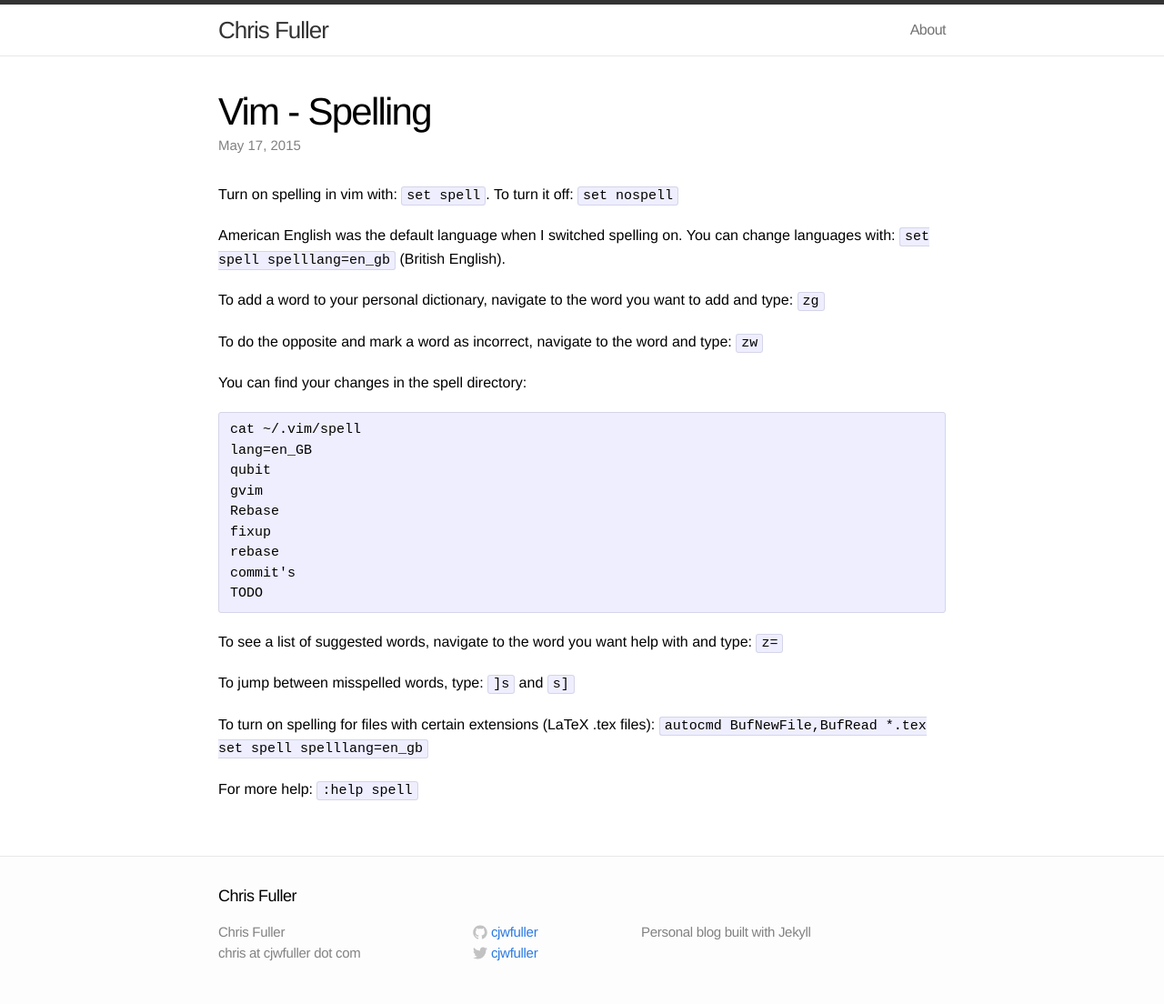
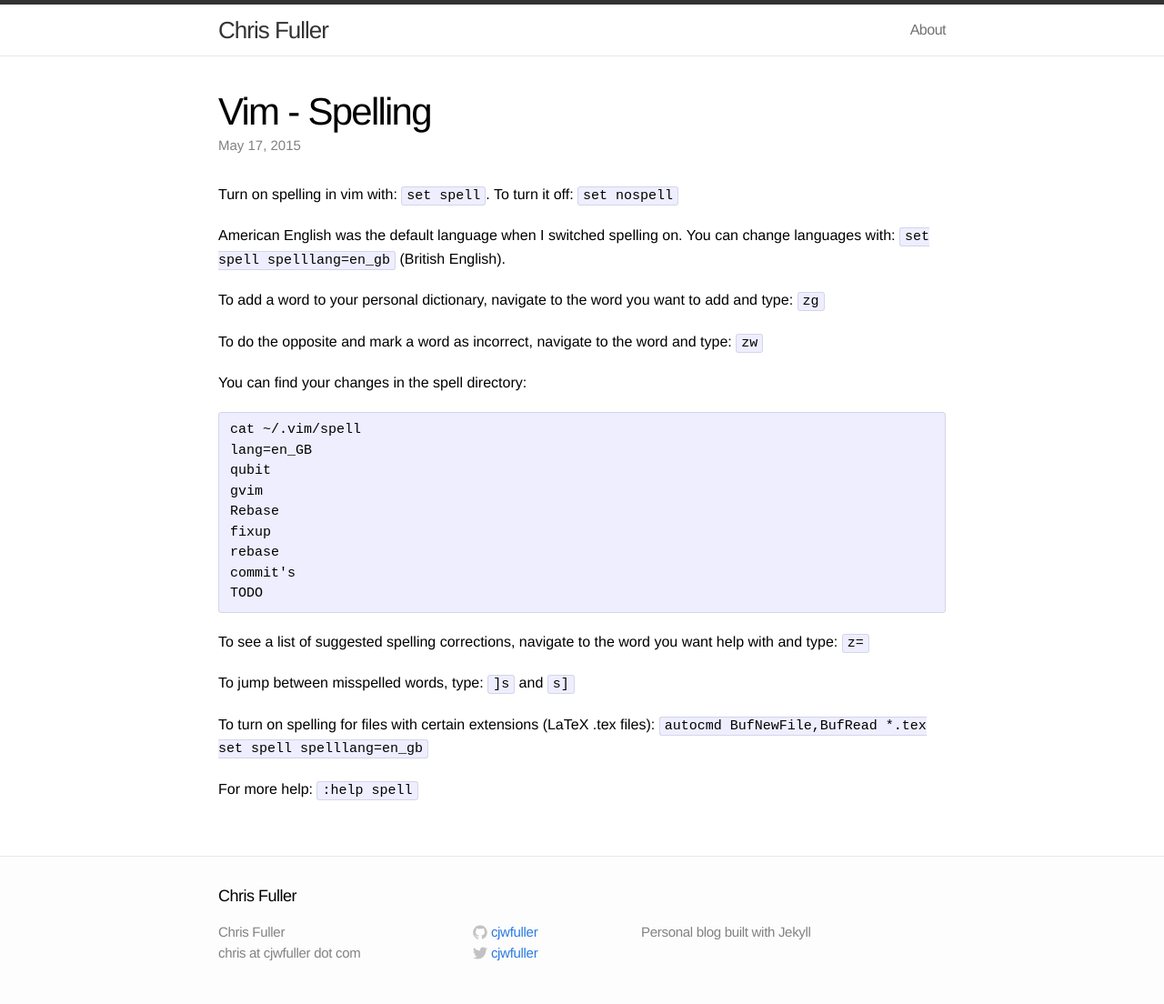
Before and after one commit to cjwfuller/cjwfuller.github.io, a Jekyll site: the page built from _posts/2015-5-17-vim-spelling.html, in a window 1280 px wide. Shown: the whole page at 91% size. Built offline with Jekyll 4.4.1, drawn with Linux system fonts in a browser that asks for light colours.

Commit message:
improve spelling correction paragraph wording

```diff
--- a/_posts/2015-5-17-vim-spelling.html
+++ b/_posts/2015-5-17-vim-spelling.html
@@ -32,7 +32,7 @@ commit's
 TODO
 </pre>
 <p>
-	To see a list of suggested words, navigate to the word you want help with and type: <code>z=</code>
+	To see a list of suggested spelling corrections, navigate to the word you want help with and type: <code>z=</code>
 </p>
 <p>
 	To jump between misspelled words, type: <code>]s</code> and <code>s]</code>
```
